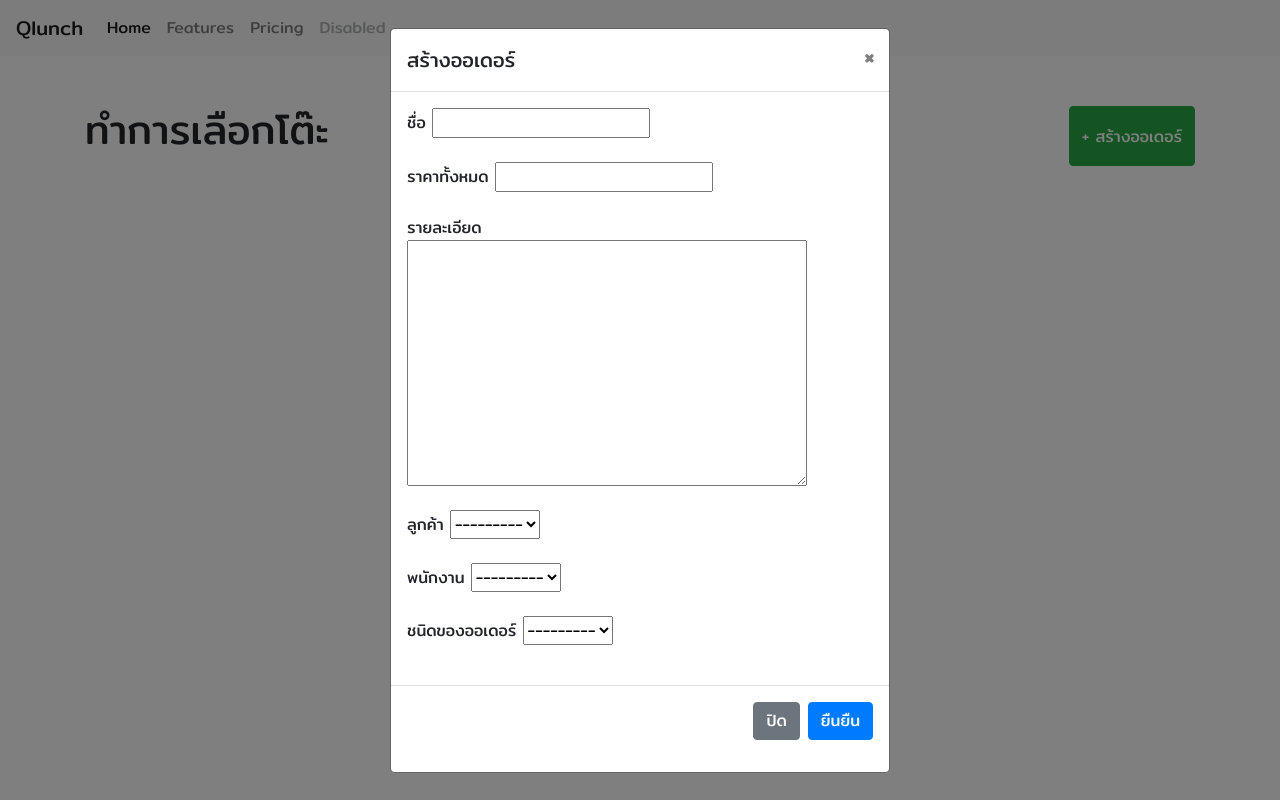
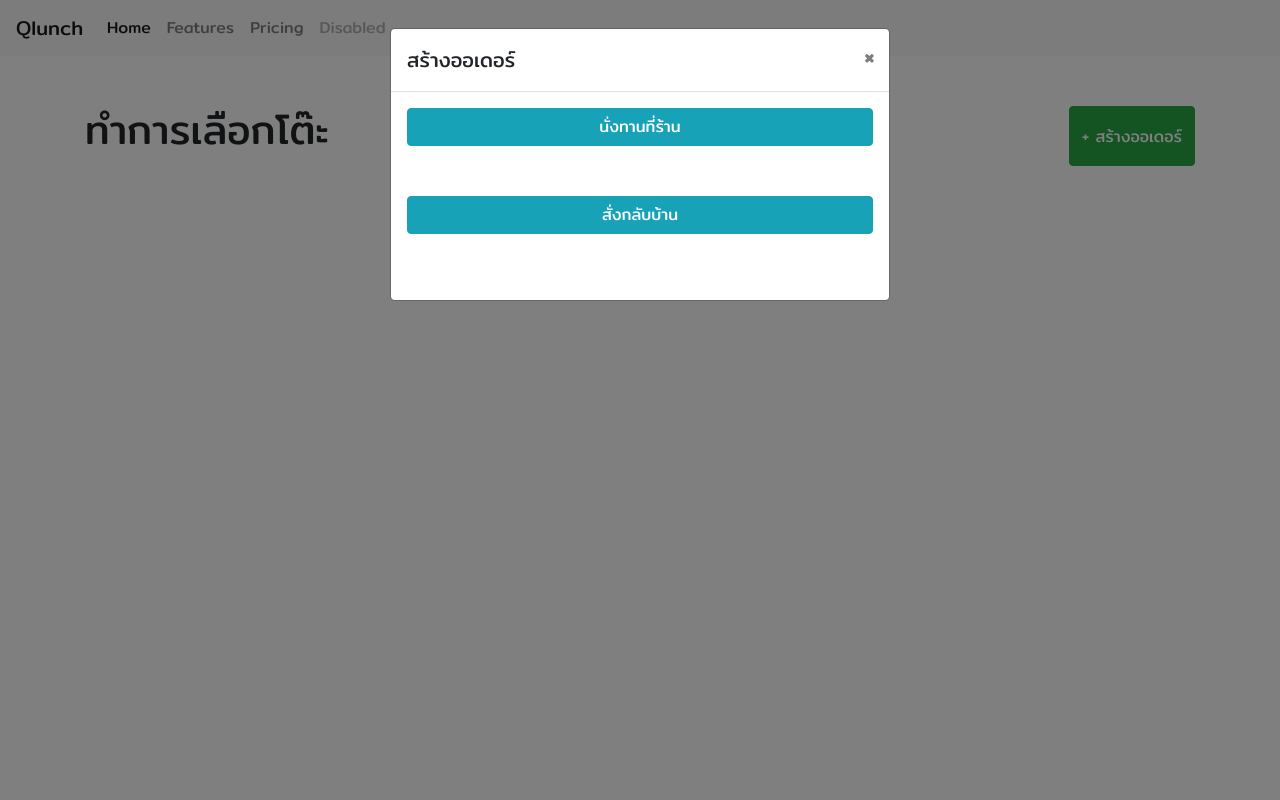
Before and after one commit to poohcid/Qlunch, a Django app: page /work_in/ in a window 1280 px wide, after a click on "+ สร้างออเดอร์". Run offline with Django 3.2, Linux system fonts and the light colour scheme; data that the repository does not hold is empty; some libraries are stand-ins or nearby versions.

Commit message:
เพิ่ม popup สร้างออเดอร

```diff
--- a/work_in/forms.py
+++ b/work_in/forms.py
@@ -1,5 +1,6 @@
 from django.db import models
-from django.forms import ModelForm
+from django.forms import ModelForm, CharField, Textarea
+from django import forms
 from appModel.models import Table, Order
 
 class TableForm(ModelForm):
@@ -14,14 +15,12 @@ class TableForm(ModelForm):
 class OrderForm(ModelForm):
     class Meta:
         model = Order
-        fields = "__all__"
-        exclude = ['date_book']
+        fields = ['name','detail']
+        widgets={
+            "name":forms.TextInput(attrs={'class':'form-control'}),
+            "detail":forms.Textarea(attrs={'class':'form-control'})
+        }
         labels = {
             'name': 'ชื่อ ',
-            'total_price': 'ราคาทั้งหมด',
             'detail': 'รายละเอียด',
-            'customer': 'ลูกค้า',
-            'employee': 'พนักงาน',
-            'order_type': 'ชนิดของออเดอร์'
-
         }
--- a/work_in/templates/work_in/table.html
+++ b/work_in/templates/work_in/table.html
@@ -65,6 +65,32 @@
                     <span aria-hidden="true">&times;</span>
                 </button>
             </div>
+            <div class="modal-body">
+                <a type="button" class="btn btn-info" style="width:100%; margin-bottom: 50px; color:#fff;">นั่งทานที่ร้าน</a>
+                <button type="button" class="btn btn-info" style="width:100%; margin-bottom: 50px; color:#fff;" data-toggle="modal" data-target="#exampleModal2" onclick="del()">สั่งกลับบ้าน</button>
+                <script>
+                function del(){
+                    popup1 = document.querySelector("#exampleModal")
+                    popup1.style.display = "none"
+                    popup1.className = "modal fade"
+                    opacity = document.querySelector("body > div.modal-backdrop.fade.show")
+                    opacity.remove()
+                }
+                </script>
+            </div>
+        </div>
+    </div>
+</div>
+<div class="modal fade" id="exampleModal2" tabindex="-1" role="dialog" aria-labelledby="exampleModalLabel"
+    aria-hidden="true">
+    <div class="modal-dialog" role="document">
+        <div class="modal-content">
+            <div class="modal-header">
+                <h5 class="modal-title" id="exampleModalLabel">สร้างออเดอร์</h5>
+                <button type="button" class="close" data-dismiss="modal" aria-label="Close">
+                    <span aria-hidden="true">&times;</span>
+                </button>
+            </div>
             <form action="{% url 'create_table' %}" method="POST">
                 <div class="modal-body">
                     {% csrf_token %}
```
